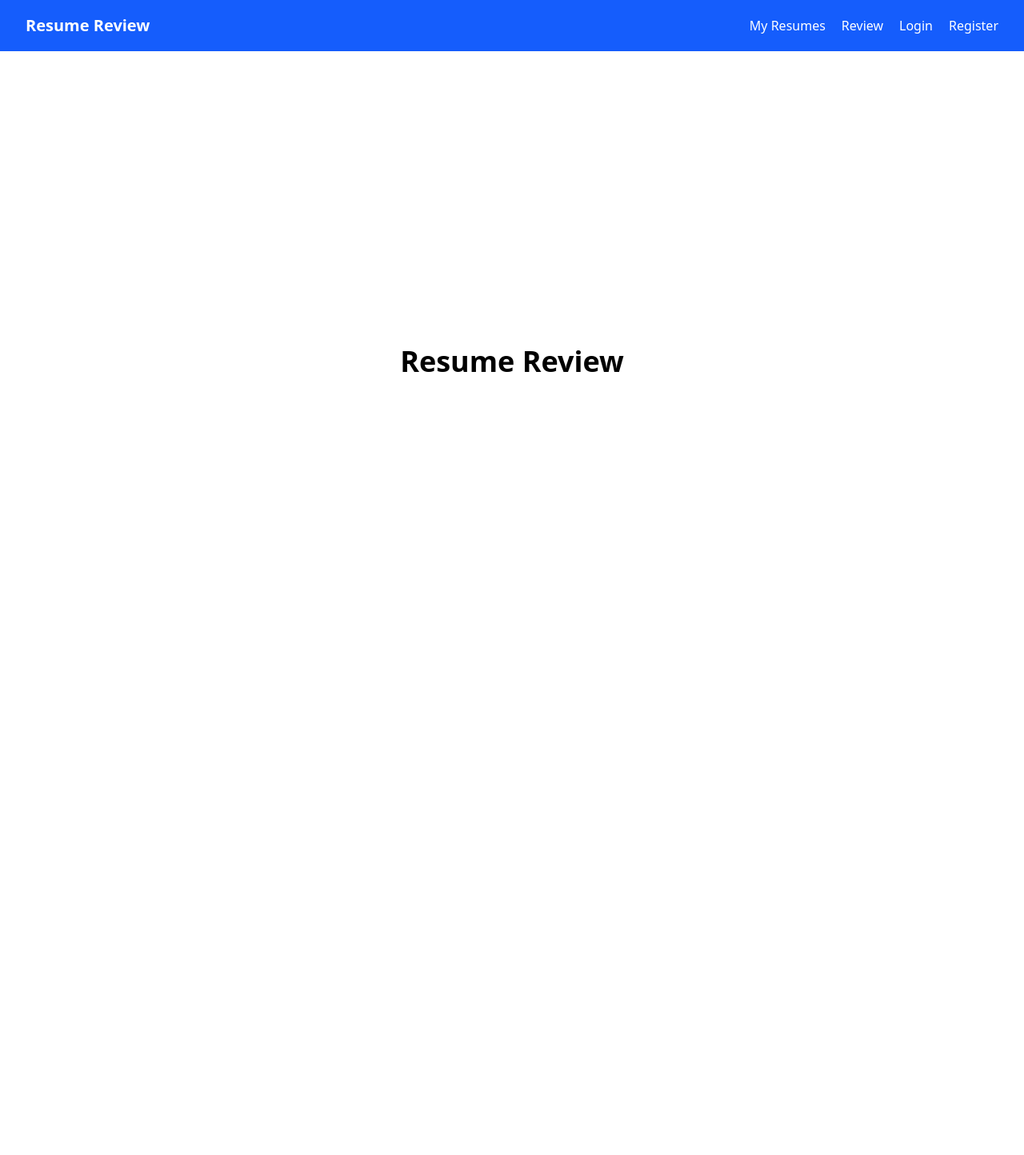
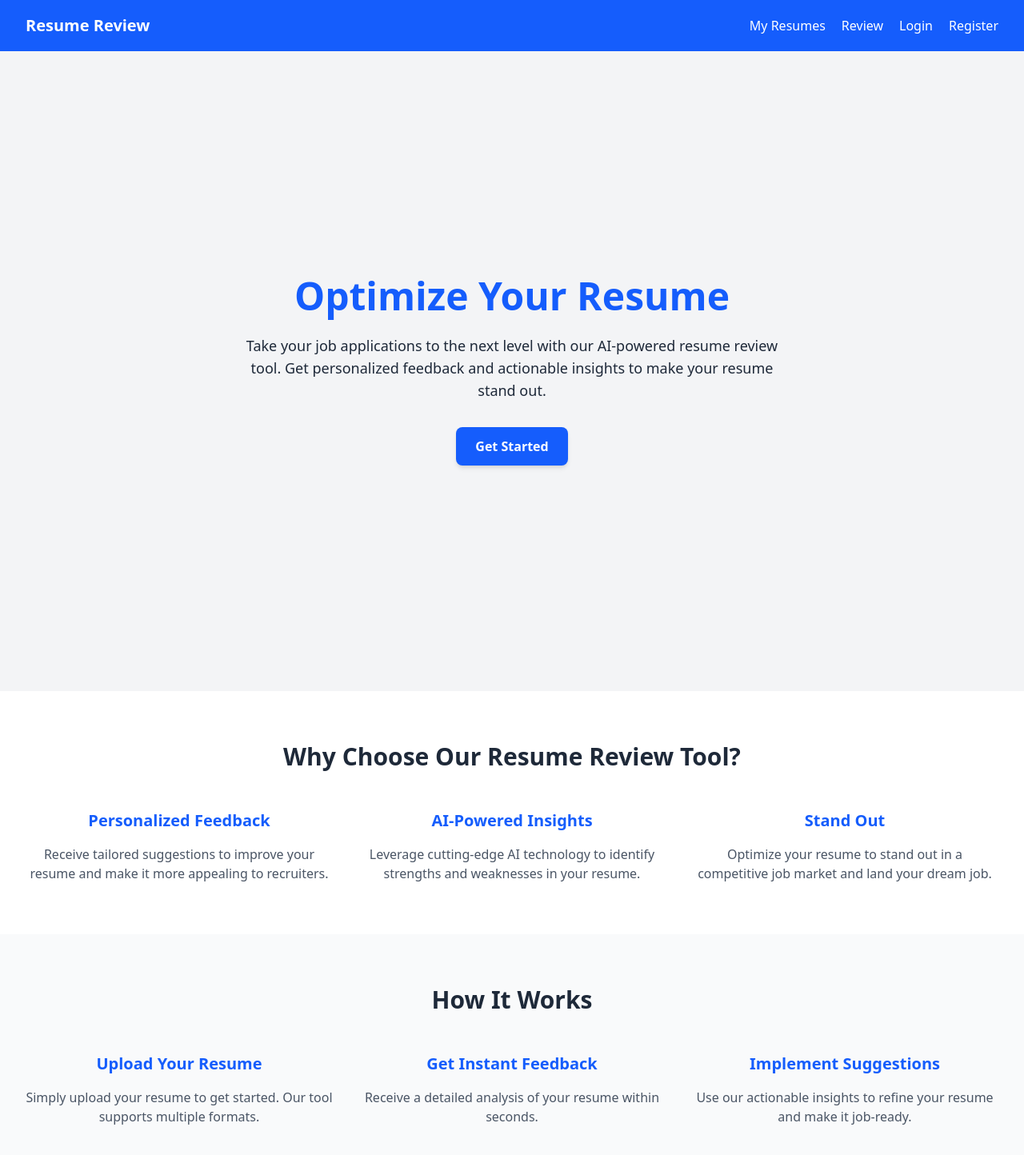
Before and after one commit to swecc-uw/swecc-resume-review, a SvelteKit app: page / in a window 1280 px wide. Shown: the top 1444 px of the page at 80% size. Before the commit the page ends 864 px from the top, so only its background shows below. Built offline with nearby package versions, Linux system fonts and the light colour scheme; no server answers.

Commit message:
Add homepage

```diff
--- a/src/routes/+page.svelte
+++ b/src/routes/+page.svelte
@@ -1,3 +1,90 @@
-<div class="flex flex-col justify-center items-center h-screen">
-    <h1 class="text-4xl font-bold mb-6 text-center">Resume Review</h1>
+<div
+    class="flex flex-col justify-center items-center h-screen bg-gray-100 text-gray-800"
+>
+    <h1 class="text-5xl font-extrabold mb-6 text-center text-blue-600">
+        Optimize Your Resume
+    </h1>
+    <p class="text-lg mb-8 text-center max-w-2xl">
+        Take your job applications to the next level with our AI-powered resume
+        review tool. Get personalized feedback and actionable insights to make
+        your resume stand out.
+    </p>
+    <button
+        class="bg-blue-600 text-white font-semibold py-3 px-6 rounded-lg shadow-md hover:bg-blue-700 transition duration-300"
+    >
+        Get Started
+    </button>
 </div>
+
+<div class="py-16 bg-white">
+    <div class="max-w-7xl mx-auto px-4 sm:px-6 lg:px-8">
+        <h2 class="text-3xl font-bold text-center text-gray-800 mb-12">
+            Why Choose Our Resume Review Tool?
+        </h2>
+        <div class="grid grid-cols-1 md:grid-cols-3 gap-8">
+            <div class="text-center">
+                <h3 class="text-xl font-semibold text-blue-600 mb-4">
+                    Personalized Feedback
+                </h3>
+                <p class="text-gray-600">
+                    Receive tailored suggestions to improve your resume and make
+                    it more appealing to recruiters.
+                </p>
+            </div>
+            <div class="text-center">
+                <h3 class="text-xl font-semibold text-blue-600 mb-4">
+                    AI-Powered Insights
+                </h3>
+                <p class="text-gray-600">
+                    Leverage cutting-edge AI technology to identify strengths
+                    and weaknesses in your resume.
+                </p>
+            </div>
+            <div class="text-center">
+                <h3 class="text-xl font-semibold text-blue-600 mb-4">
+                    Stand Out
+                </h3>
+                <p class="text-gray-600">
+                    Optimize your resume to stand out in a competitive job
+                    market and land your dream job.
+                </p>
+            </div>
+        </div>
+    </div>
+</div>
+
+<div class="py-16 bg-gray-50">
+    <div class="max-w-7xl mx-auto px-4 sm:px-6 lg:px-8">
+        <h2 class="text-3xl font-bold text-center text-gray-800 mb-12">
+            How It Works
+        </h2>
+        <div class="grid grid-cols-1 md:grid-cols-3 gap-8">
+            <div class="text-center">
+                <h3 class="text-xl font-semibold text-blue-600 mb-4">
+                    Upload Your Resume
+                </h3>
+                <p class="text-gray-600">
+                    Simply upload your resume to get started. Our tool supports
+                    multiple formats.
+                </p>
+            </div>
+            <div class="text-center">
+                <h3 class="text-xl font-semibold text-blue-600 mb-4">
+                    Get Instant Feedback
+                </h3>
+                <p class="text-gray-600">
+                    Receive a detailed analysis of your resume within seconds.
+                </p>
+            </div>
+            <div class="text-center">
+                <h3 class="text-xl font-semibold text-blue-600 mb-4">
+                    Implement Suggestions
+                </h3>
+                <p class="text-gray-600">
+                    Use our actionable insights to refine your resume and make
+                    it job-ready.
+                </p>
+            </div>
+        </div>
+    </div>
+</div>
```
